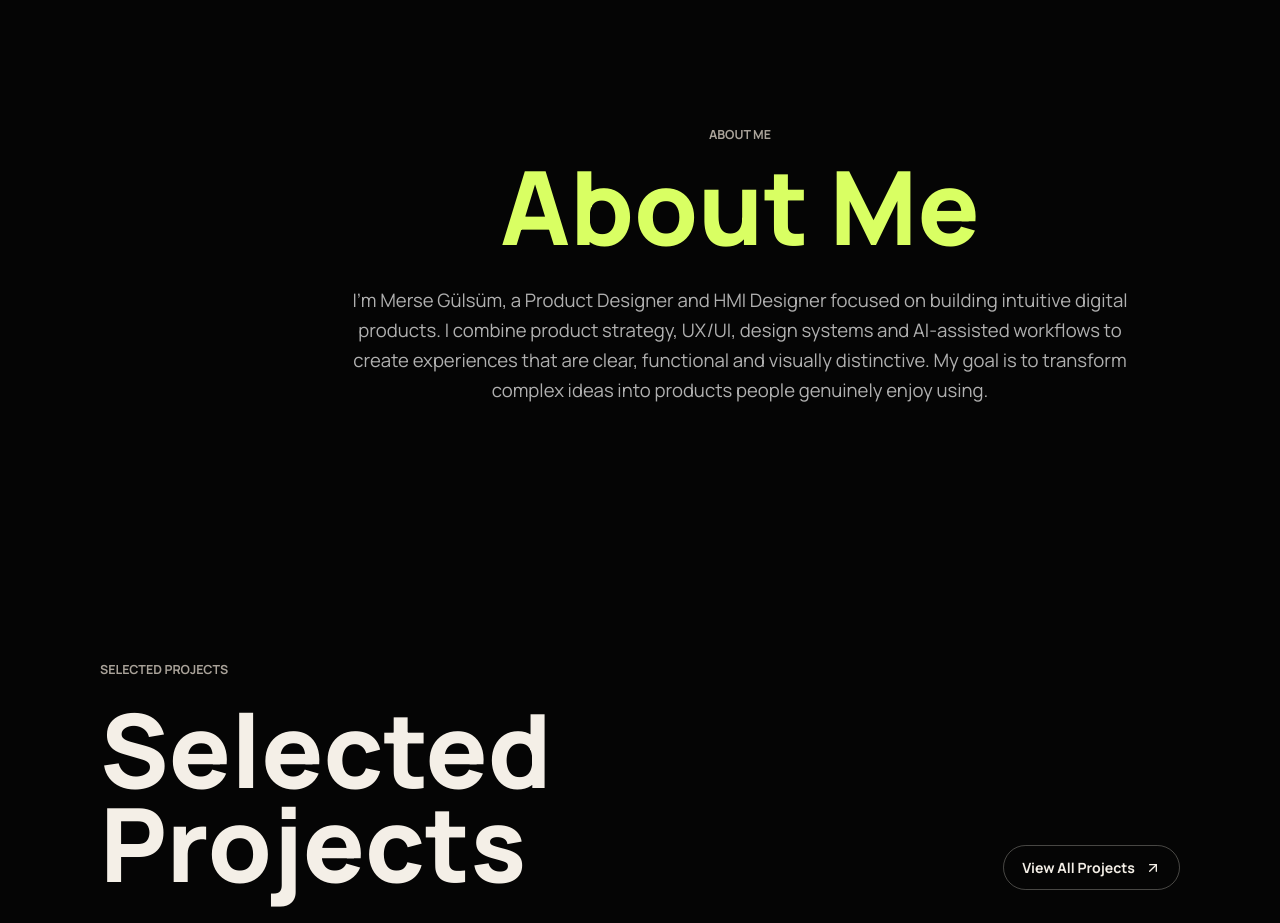
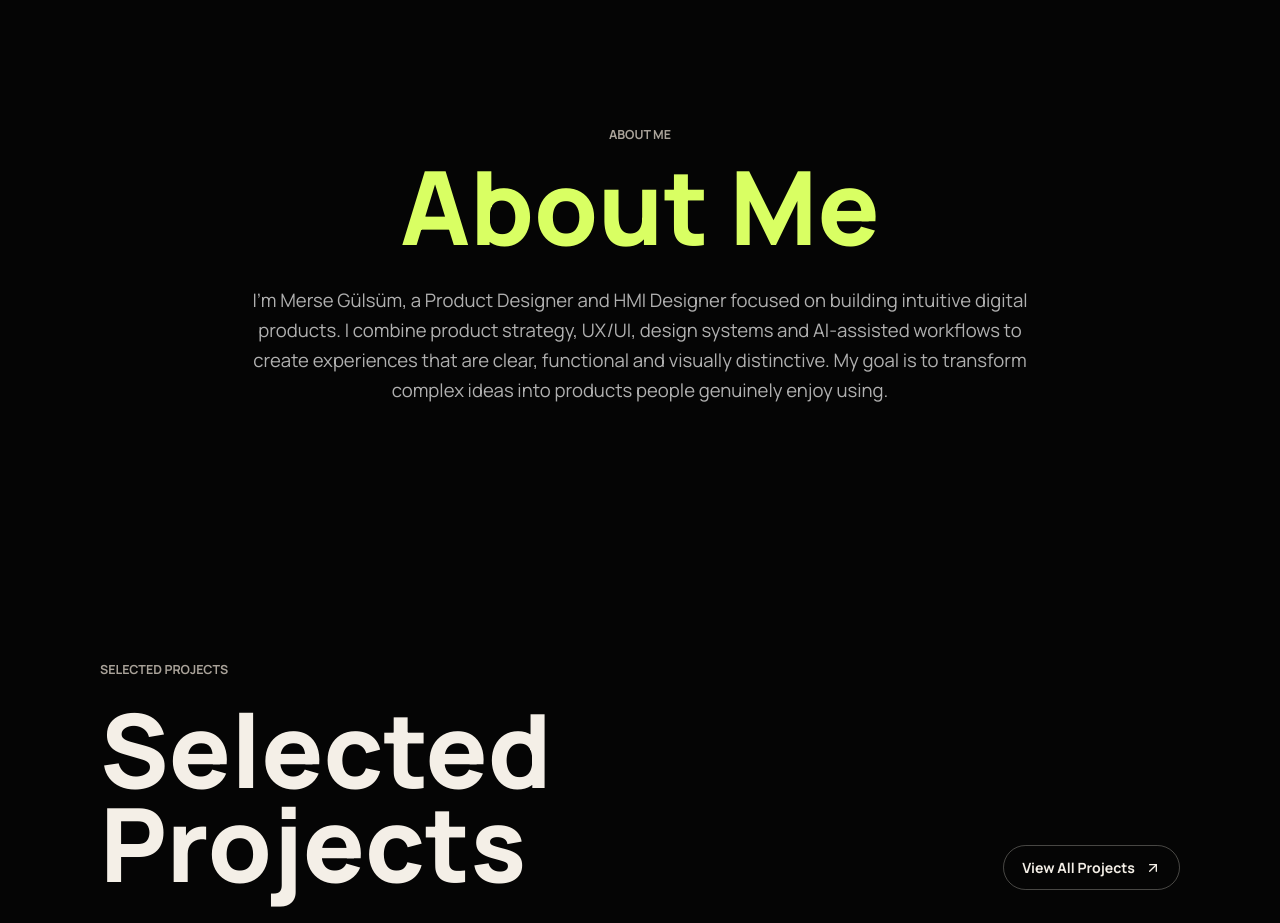
Before and after one commit to MerseGulsum/MerseGulsum.github.io, a Next.js app: page / in a window 1280 px wide. Shown: the part 820-1743 px from the top of the page. Built offline with nearby package versions, Linux system fonts and the light colour scheme.

Commit message:
Center Home About Me section

```diff
--- a/app/globals.css
+++ b/app/globals.css
@@ -530,7 +530,14 @@
   font-weight: 700;
 }
 
-.about-section__inner,
+.about-section__inner {
+  display: flex;
+  flex-direction: column;
+  align-items: center;
+  justify-content: center;
+  text-align: center;
+}
+
 .contact-cta__inner {
   display: grid;
   justify-items: center;
@@ -561,10 +568,10 @@
 }
 
 .about-copy {
-  width: calc(100vw - 500px);
+  width: min(100%, calc(100vw - 500px));
   max-width: none;
   margin-block: var(--space-4);
-  margin-inline: 250px;
+  margin-inline: auto;
   color: #b0b0b0;
   font-size: clamp(1.02rem, 1.45vw, 1.42rem);
   font-weight: var(--font-weight-body);
```
